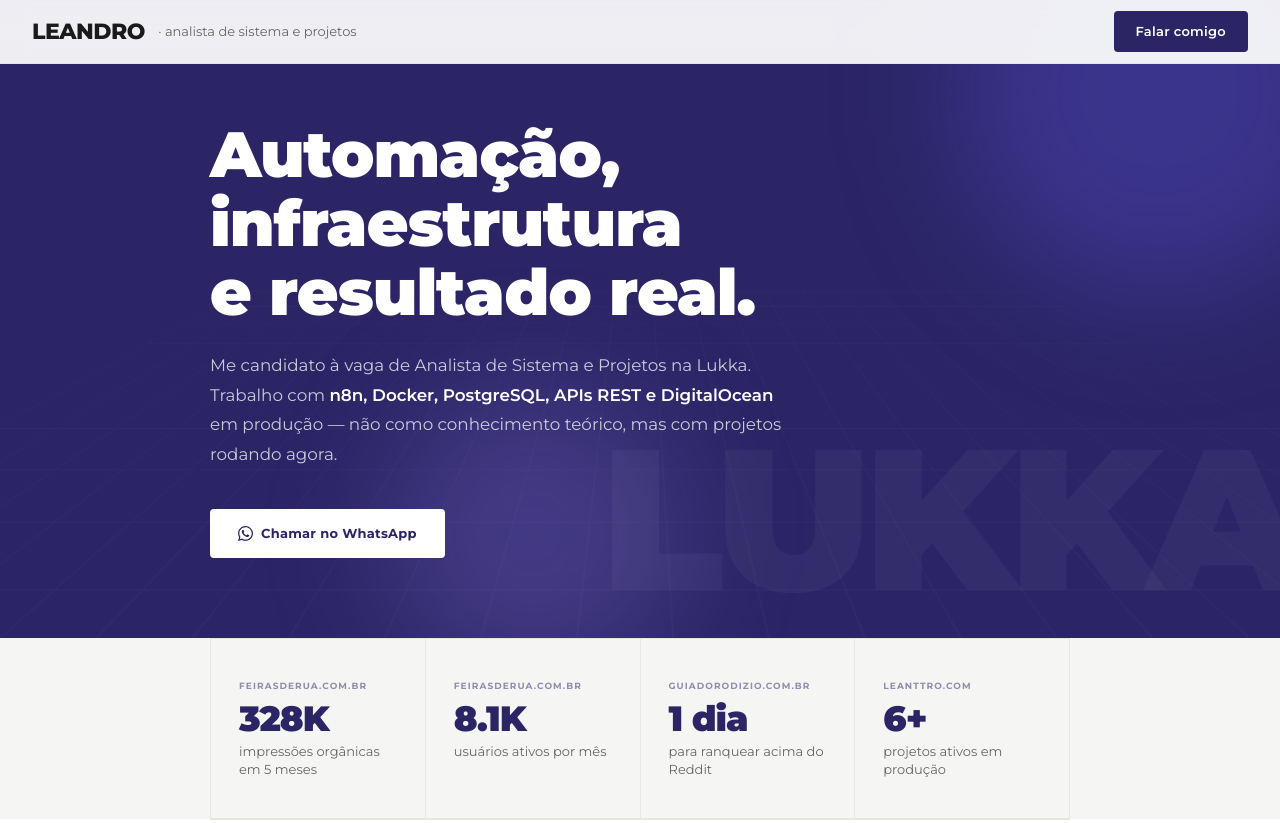
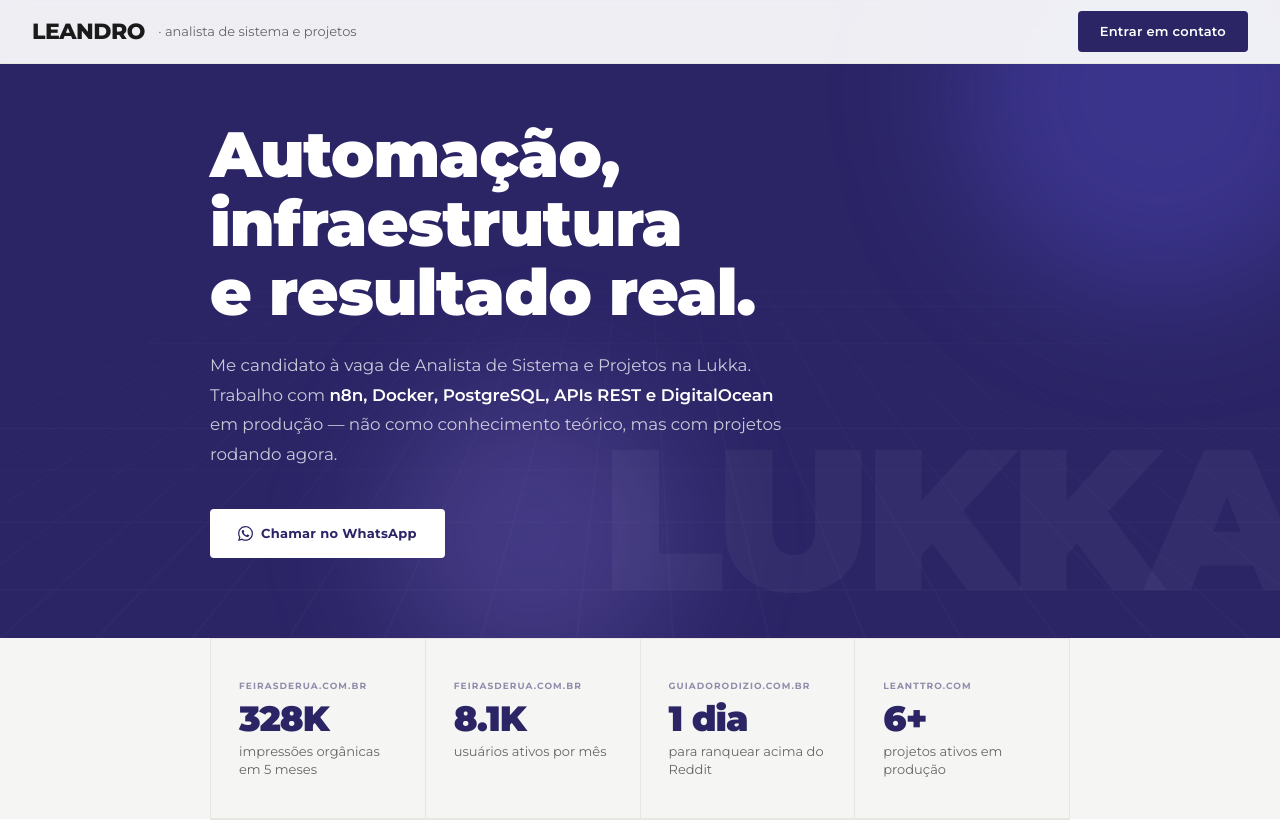
Before and after one commit to leanttro/leanttro_lk, a plain HTML site: page index.html in a window 1280 px wide. Shown: the top 823 px of the page. Drawn offline with Linux system fonts and the light colour scheme.

Commit message:
Update index.html

```diff
--- a/index.html
+++ b/index.html
@@ -786,7 +786,7 @@
     <span class="nav-logo-text">LEANDRO</span>
     <span class="nav-logo-sub">&nbsp;· analista de sistema e projetos</span>
   </div>
-  <a href="mailto:leandroandrade020797@gmail.com?subject=Candidatura Lukka — Leandro Andrade" class="nav-cta">Falar comigo</a>
+  <a href="https://wa.me/5511913324827?text=Ol%C3%A1%20Leandro%2C%20vi%20sua%20candidatura%20para%20a%20Lukka!" target="_blank" class="nav-cta">Entrar em contato</a>
 </nav>
 
 <!-- HERO -->
```
